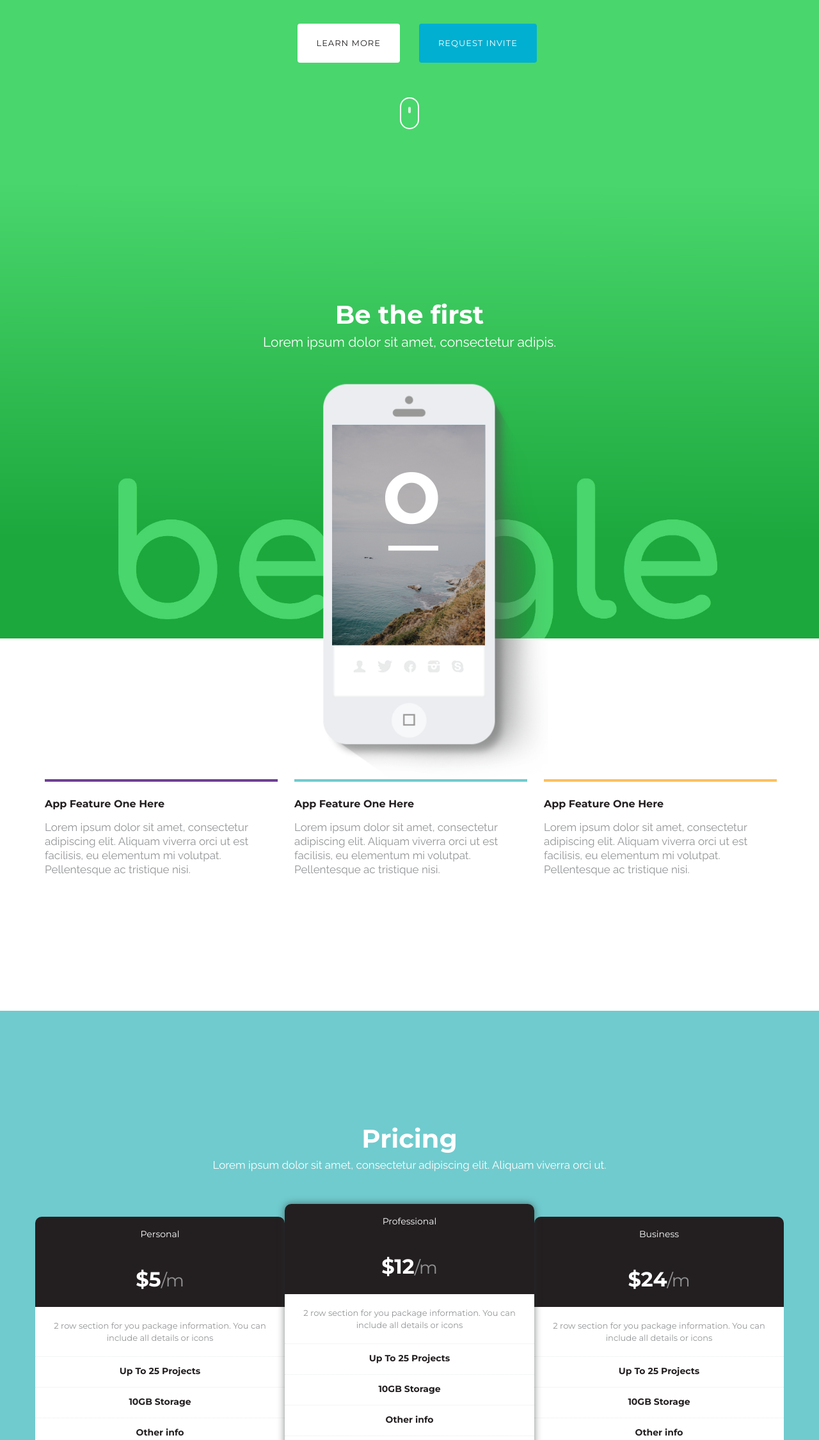
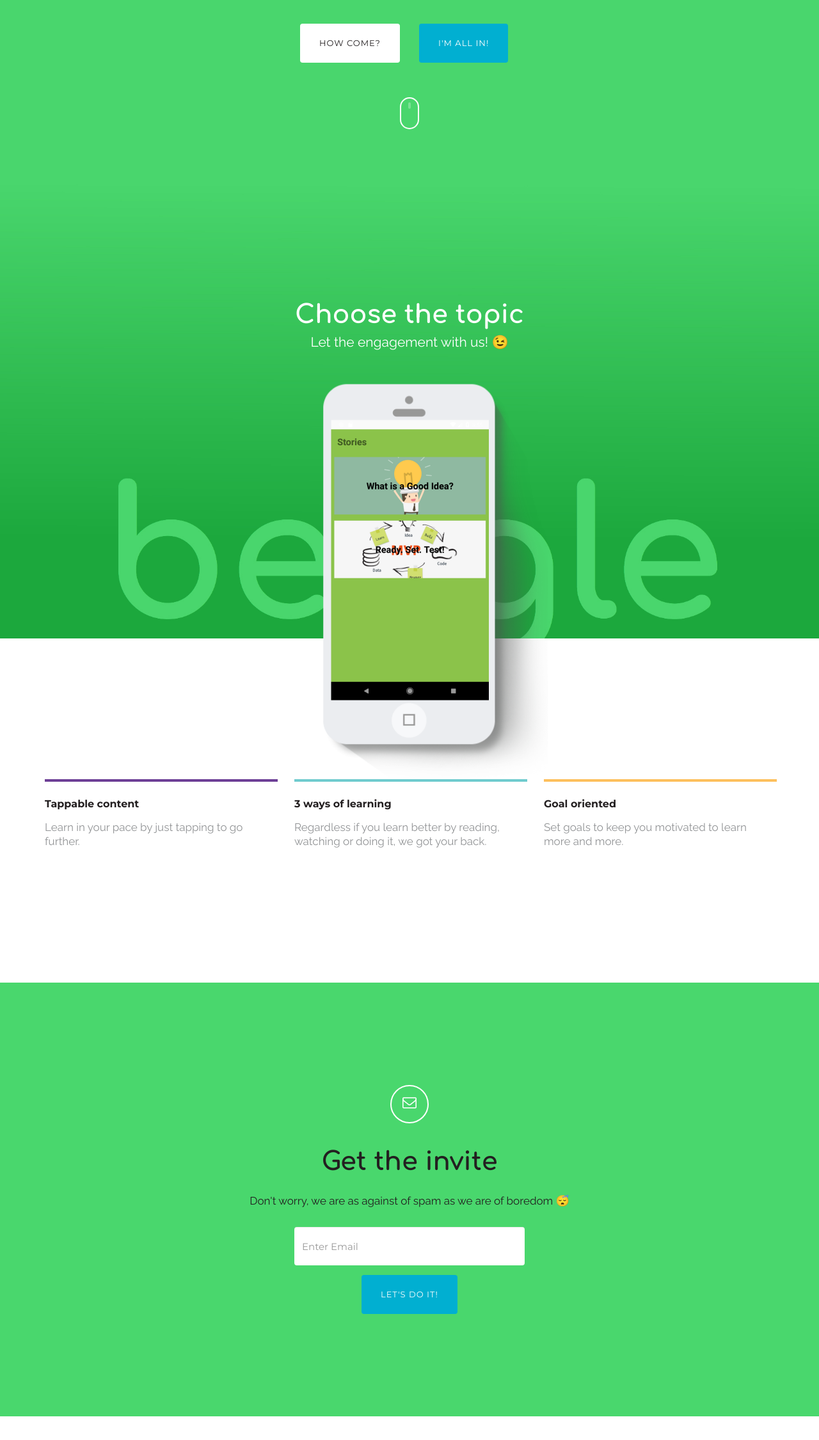
Before and after one commit to epaes90/epaes90.github.io, a plain HTML site: page index.html in a window 1280 px wide. Shown: the part 548-2799 px from the top of the page at 64% size. Drawn offline with nearby package versions, Linux system fonts and the light colour scheme.

Commit message:
first version

```diff
--- a/css/main.css
+++ b/css/main.css
@@ -20,6 +20,7 @@ p, .lead {
 }
 
 h1 {
+  font-family: 'Comfortaa', cursive;
   font-size: 55px;
   line-height: 55px;
   letter-spacing: -1px;
@@ -28,6 +29,7 @@ h1 {
 }
 
 h2 {
+  font-family: 'Comfortaa', cursive;
   font-size: 40px;
   line-height: 40px;
   etter-spacing: -0.5px;
@@ -417,17 +419,17 @@ hr.line {
 
 
 #invite {
-  background: #f2f2f2;
+  background: #49d76dff;
 }
 
 .fa-envelope-o {
-  color: #4ec3cd;
+  color: #ffffff;
   font-size: 22px;
   display: block;
   padding-top: 15px;
   width: 60px;
   height: 60px;
-  border: 2px solid #4ec3cd;
+  border: 2px solid #ffffff;
   -moz-border-radius: 30px;
   -o-border-radius: 30px;
   -webkit-border-radius: 30px;
@@ -461,7 +463,7 @@ footer {
 
 
 #pricing {
-  background: #70cbce;
+  background: #49d76dff;
 }
 
 .pricing-container {
--- a/index.html
+++ b/index.html
@@ -1,7 +1,7 @@
 <!DOCTYPE html>
 <html lang="en"><head>
   <meta charset="utf-8">
-  <title>Snow Landing Page Theme | Created By Visual Soldiers</title>
+  <title>beegle | Curiosity-driven</title>
   <meta name="keywords" content="">
   <meta name="description" content="">
   <meta name="viewport" content="width=device-width, initial-scale=1.0, maximum-scale=1.0, user-scalable=no">
@@ -40,8 +40,8 @@
         </div>
         <div class="navbar-collapse collapse">
           <ul class="nav navbar-nav navbar-right">
-            <li><a href="#pricing" class="scroll">Pricing</a></li>
-            <li><a href="#">Sign in</a></li>
+            <!--<li><a href="#pricing" class="scroll">Pricing</a></li>
+            <li><a href="#">Sign in</a></li>-->
           </ul>
         </div><!--/.navbar-collapse -->
       </div>
@@ -53,27 +53,27 @@
           <div class="col-xs-6">
             <a class="logo" href="index.html">beegle</a>
           </div>
-          <div class="col-xs-6 signin text-right navbar-nav">
+          <!--<div class="col-xs-6 signin text-right navbar-nav">
             <a href="#pricing" class="scroll">Pricing</a>&nbsp; &nbsp;<a href="#">Sign in</a>
-          </div>
+          </div>-->
         </div>
 
         <div class="row header-info">
           <div class="col-sm-10 col-sm-offset-1 text-center">
-            <h1 class="wow fadeIn">A free landing page theme</h1>
+            <h1 class="wow fadeIn">21st century learning 👀</h1>
             <br />
-            <p class="lead wow fadeIn" data-wow-delay="0.5s">Lorem ipsum dolor sit amet, consectetur adipis. <br>
-            Lorem ipsum dolor sit amet, consectetur adipiscing elit sit dol mi arlna.</p>
+            <p class="lead wow fadeIn" data-wow-delay="0.5s">Getting smarter is not boring anymore 🤓<br>
+            </p>
             <br />
 
             <div class="row">
               <div class="col-md-8 col-md-offset-2 col-sm-10 col-sm-offset-1">
                 <div class="row">
                   <div class="col-xs-6 text-right wow fadeInUp" data-wow-delay="1s">
-                    <a href="#be-the-first" class="btn btn-secondary btn-lg scroll">Learn More</a>
+                    <a href="#be-the-first" class="btn btn-secondary btn-lg scroll">How come?</a>
                   </div>
                   <div class="col-xs-6 text-left wow fadeInUp" data-wow-delay="1.4s">
-                    <a href="#invite" class="btn btn-primary btn-lg scroll">Request Invite</a>
+                    <a href="#invite" class="btn btn-primary btn-lg scroll">I'm all in!</a>
                   </div>
                 </div><!--End Button Row-->
               </div>
@@ -91,95 +91,41 @@
     <section id="be-the-first" class="pad-xl">
       <div class="container">
         <div class="row">
-          <div class="col-sm-8 col-sm-offset-2 text-center margin-30 wow fadeIn" data-wow-delay="0.6s">
-            <h2>Be the first</h2>
-            <p class="lead">Lorem ipsum dolor sit amet, consectetur adipis.</p>
+          <div class="col-sm-8 col-sm-offset-2 text-center margin-30 black" data-wow-delay="0.6s">
+            <h2>Choose the topic</h2>
+            <p class="lead">Let the engagement with us! 😉</p>
+            </p>
           </div>
         </div>
 
         <div class="iphone wow fadeInUp" data-wow-delay="1s">
-	        <img src="img/iphone.png">
+	        <img src="img/iphone2.png">
         </div>
       </div>
+
     </section>
 
     <section id="main-info" class="pad-xl">
+
 	    <div class="container">
 		    <div class="row">
 			    <div class="col-sm-4 wow fadeIn" data-wow-delay="0.4s">
 				    <hr class="line purple">
-				    <h3>App Feature One Here</h3>
-				    <p>Lorem ipsum dolor sit amet, consectetur adipiscing elit. Aliquam viverra orci ut est facilisis, eu elementum mi volutpat. Pellentesque ac tristique nisi.</p>
+				    <h3>Tappable content</h3>
+				    <p>Learn in your pace by just tapping to go further.</p>
 			    </div>
 			    <div class="col-sm-4 wow fadeIn" data-wow-delay="0.8s">
 				    <hr  class="line blue">
-				    <h3>App Feature One Here</h3>
-				    <p>Lorem ipsum dolor sit amet, consectetur adipiscing elit. Aliquam viverra orci ut est facilisis, eu elementum mi volutpat. Pellentesque ac tristique nisi.</p>
+				    <h3>3 ways of learning</h3>
+				    <p>Regardless if you learn better by reading, watching or doing it, we got your back.</p>
 			    </div>
 			    <div class="col-sm-4 wow fadeIn" data-wow-delay="1.2s">
 				    <hr  class="line yellow">
-				    <h3>App Feature One Here</h3>
-				    <p>Lorem ipsum dolor sit amet, consectetur adipiscing elit. Aliquam viverra orci ut est facilisis, eu elementum mi volutpat. Pellentesque ac tristique nisi.</p>
+				    <h3>Goal oriented</h3>
+				    <p>Set goals to keep you motivated to learn more and more.</p>
 			    </div>
 		    </div>
 	    </div>
-    </section>
-
-
-    <!--Pricing-->
-    <section id="pricing" class="pad-lg">
-      <div class="container">
-        <div class="row margin-40">
-          <div class="col-sm-8 col-sm-offset-2 text-center">
-            <h2 class="white">Pricing</h2>
-            <p class="white">Lorem ipsum dolor sit amet, consectetur adipiscing elit. Aliquam viverra orci ut.</p>
-          </div>
-        </div>
-
-        <div class="row margin-50">
-
-          <div class="col-sm-4 pricing-container wow fadeInUp" data-wow-delay="1s">
-            <br />
-            <ul class="list-unstyled pricing-table text-center">
-    					<li class="headline"><h5 class="white">Personal</h5></li>
-    					<li class="price"><div class="amount">$5<small>/m</small></div></li>
-    					<li class="info">2 row section for you package information. You can include all details or icons</li>
-    					<li class="features first">Up To 25 Projects</li>
-    					<li class="features">10GB Storage</li>
-    					<li class="features">Other info</li>
-    					<li class="features last btn btn-secondary btn-wide"><a href="#">Get Started</a></li>
-    				</ul>
-          </div>
-
-          <div class="col-sm-4 pricing-container wow fadeInUp" data-wow-delay="0.4s">
-            <ul class="list-unstyled pricing-table active text-center">
-    					<li class="headline"><h5 class="white">Professional</h5></li>
-    					<li class="price"><div class="amount">$12<small>/m</small></div></li>
-    					<li class="info">2 row section for you package information. You can include all details or icons</li>
-    					<li class="features first">Up To 25 Projects</li>
-    					<li class="features">10GB Storage</li>
-    					<li class="features">Other info</li>
-    					<li class="features">Other info</li>
-    					<li class="features last btn btn-secondary btn-wide"><a href="#">Get Started</a></li>
-    				</ul>
-          </div>
-
-          <div class="col-sm-4 pricing-container wow fadeInUp" data-wow-delay="1.3s">
-            <br />
-            <ul class="list-unstyled pricing-table text-center">
-    					<li class="headline"><h5 class="white">Business</h5></li>
-    					<li class="price"><div class="amount">$24<small>/m</small></div></li>
-    					<li class="info">2 row section for you package information. You can include all details or icons</li>
-    					<li class="features first">Up To 25 Projects</li>
-    					<li class="features">10GB Storage</li>
-    					<li class="features">Other info</li>
-    					<li class="features last btn btn-secondary btn-wide"><a href="#">Get Started</a></li>
-    				</ul>
-          </div>
-
-        </div>
-
-      </div>
     </section>
 
 
@@ -190,7 +136,7 @@
             <i class="fa fa-envelope-o margin-40"></i>
             <h2 class="black">Get the invite</h2>
             <br />
-            <p class="black">Lorem ipsum dolor sit amet, consectetur adipiscing elit. Aliquam viverra orci ut.</p>
+            <p class="black">Don't worry, we are as against of spam as we are of boredom 😴</p>
             <br />
 
             <div class="row">
@@ -199,7 +145,7 @@
                   <div class="form-group">
                     <input type="email" class="form-control" id="exampleInputEmail1" placeholder="Enter Email">
                   </div>
-                  <button type="submit" class="btn btn-primary btn-lg">Request Invite</button>
+                  <button type="submit" class="btn btn-primary btn-lg">Let's do it!</button>
                 </form>
               </div>
             </div><!--End Form row-->
@@ -208,34 +154,6 @@
         </div>
       </div>
     </section>
-
-
-    <section id="press" class="pad-sm">
-      <div class="container">
-
-        <div class="row margin-30 news-container">
-          <div class="col-sm-10 col-sm-offset-1 col-md-8 col-md-offset-2 wow fadeInLeft" data-wow-delay="0.8s">
-            <a href="#" target="_blank">
-            <img class="news-img pull-left" src="img/press-01.jpg" alt="Tech Crunch">
-            <p class="black">Lorem ipsum dolor sit amet, consectetur adipiscing elit. Aliquam viverra orci ut.<br />
-            <small><em>Tech Crunch - January 15, 2015</em></small></p>
-            </a>
-          </div>
-        </div>
-
-        <div class="row margin-30 news-container">
-          <div class="col-sm-10 col-sm-offset-1 col-md-8 col-md-offset-2 wow fadeInLeft" data-wow-delay="1.2s">
-            <a href="#" target="_blank">
-            <img class="news-img pull-left" src="img/press-02.jpg" alt="Forbes">
-            <p class="black">Lorem ipsum dolor sit amet, consectetur adipiscing elit. Aliquam viverra orci ut. <br />
-            <small><em>Forbes - Feb 25, 2015</em></small></p>
-            </a>
-          </div>
-        </div>
-
-      </div>
-    </section>
-
 
     <footer>
       <div class="container">
@@ -251,8 +169,8 @@
           </div>
 
           <div class="col-sm-4 text-right">
-            <p><small>Copyright &copy; 2014. All rights reserved. <br>
-	            Created by <a href="http://visualsoldiers.com">Visual Soldiers</a></small></p>
+            <p><small>Copyright &copy; 2018. All rights reserved. <br>
+	            Created by <a href="http://kreadiv.studio">kreadiv.studio</a></small></p>
           </div>
         </div>
 
```
Also changed, not shown: img/iphone2.png (added).
